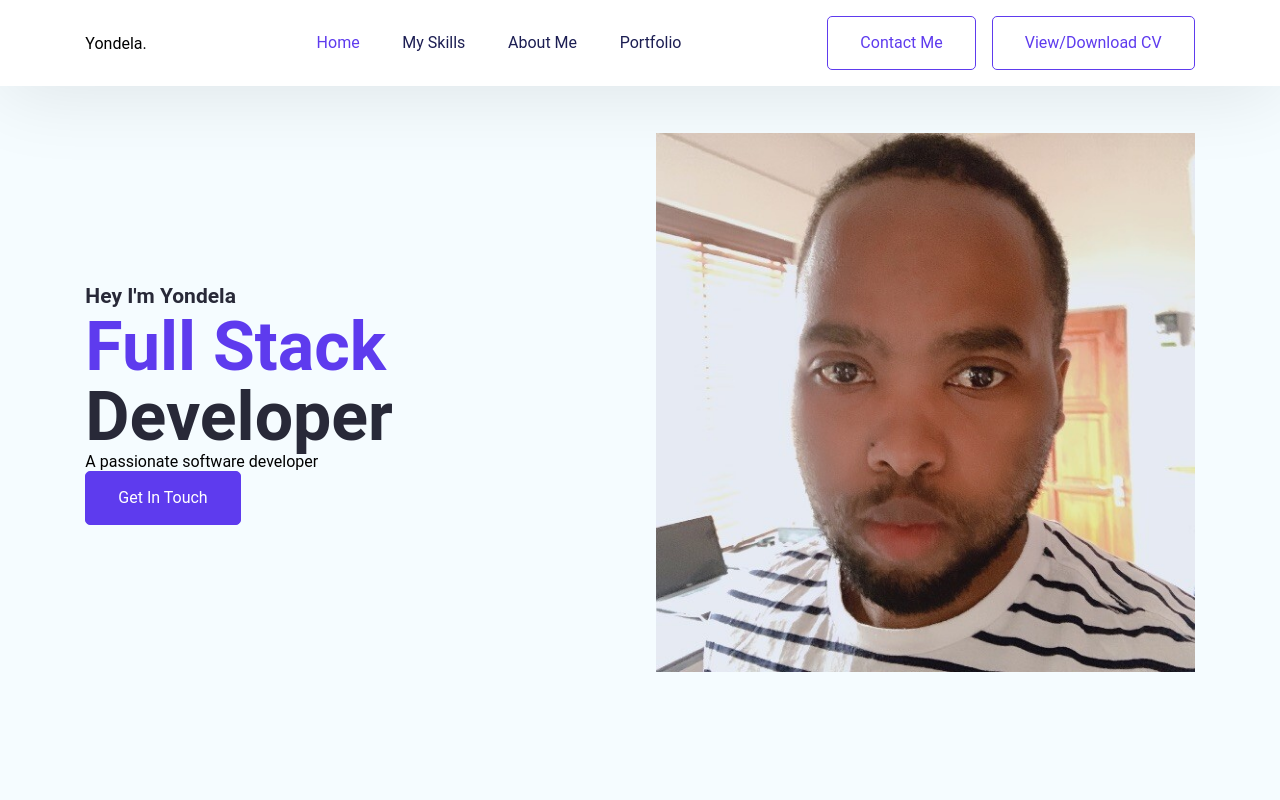
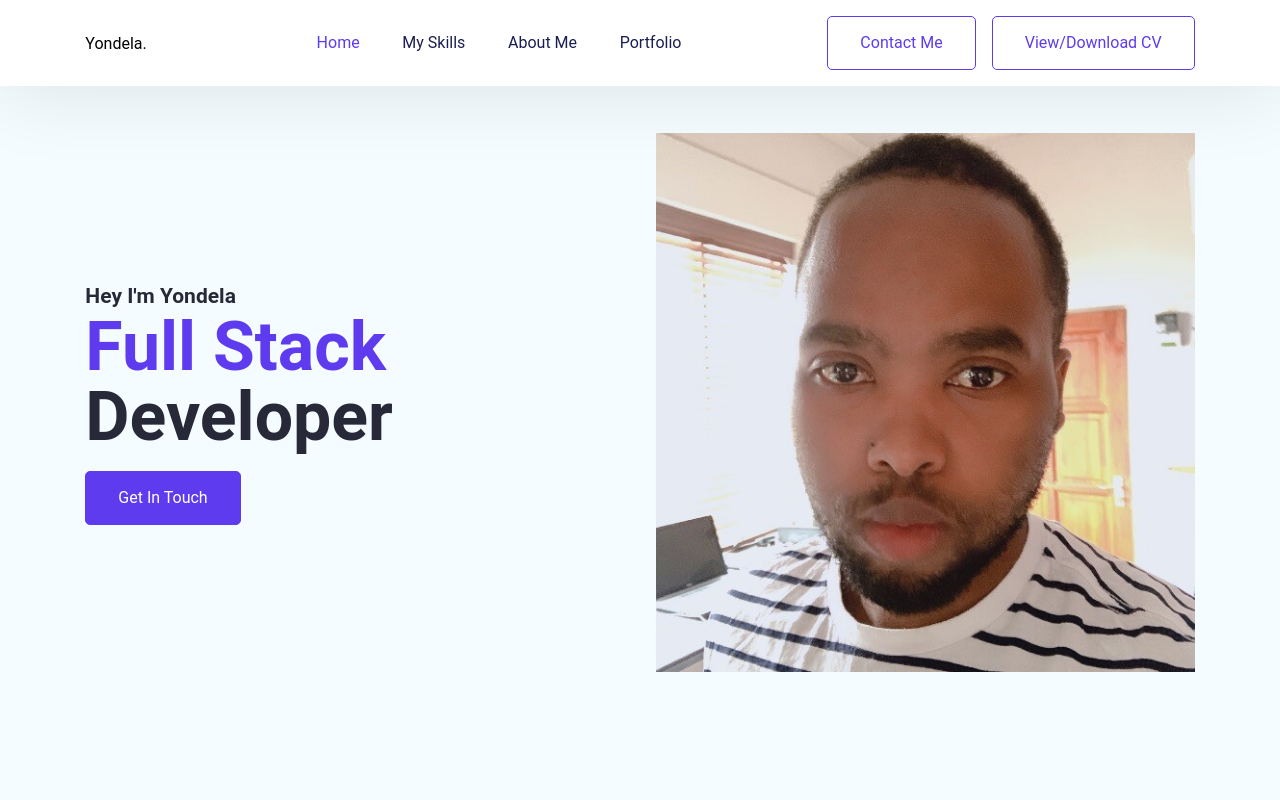
Before and after one commit to Sasayi08/yondela-portfolio, a React (Create React App) app: page / in a window 1280 px wide. Shown: the top 800 px of the page. Built offline with nearby package versions, Linux system fonts and the light colour scheme.

Commit message:
Hero section fixing 1

```diff
--- a/src/pages/Home/HeroSection.jsx
+++ b/src/pages/Home/HeroSection.jsx
@@ -12,8 +12,7 @@ export default function HeroSection() {
                         <br />
                         Developer
                     </h1>
-                    <p>A passionate software developer
-                    </p>
+                    <br />
 
                 </div>
                 <Link
@@ -23,7 +22,7 @@ export default function HeroSection() {
                  smooth={true}
                  offset={20}
                  duration={500}
-                 to="MyPortfolio"
+                 to="Contact"
                 >
                     <button className="btn btn-primary">Get In Touch</button>
                 </Link>
```
